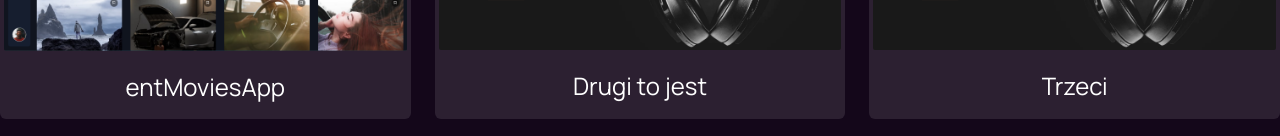
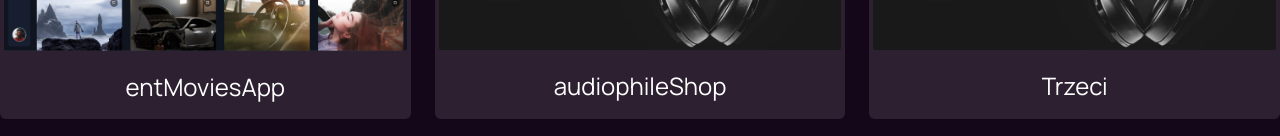
Before and after one commit to ArturDBW/Portfolio, a React (Vite) app: page / in a window 1280 px wide. Shown: the part 1490-1626 px from the top of the page. Built offline with nearby package versions, Linux system fonts and the light colour scheme.

Commit message:
change photos files

```diff
--- a/src/components/ModalProjects.tsx
+++ b/src/components/ModalProjects.tsx
@@ -54,6 +54,7 @@ export const ModalProjects = ({
                   src={gallery.image}
                   alt={gallery.image}
                   onClick={() => handleImageClick(gallery.image)}
+                  className="cursor-pointer rounded-md"
                 />
               </div>
             ))}
@@ -84,7 +85,11 @@ export const ModalProjects = ({
           className="bg-darknes-bg fixed left-0 top-0 z-30 h-full w-full backdrop-blur-xl"
         >
           <div className="fixed left-1/2 top-1/2 z-40 h-5/6 w-5/6 -translate-x-1/2 -translate-y-1/2">
-            <img src={selectedImage} alt={selectedImage} />
+            <img
+              src={selectedImage}
+              alt={selectedImage}
+              className="rounded-md"
+            />
           </div>
         </div>
       )}
--- a/src/data.json
+++ b/src/data.json
@@ -48,7 +48,7 @@
   },
   {
     "id": 2,
-    "title": "Drugi to jest",
+    "title": "audiophileShop",
     "description": "drugi opissss",
     "features": [
       {
@@ -74,7 +74,18 @@
     ],
     "repoLink": "www.repo",
     "websiteLink": "nooooo",
-    "image": "/assets/audiophileApp.png"
+    "image": "/assets/audiophileApp.png",
+    "gallery": [
+      {
+        "image": "/assets/audiophileApp.png"
+      },
+      {
+        "image": "/assets/audiophileApp2.png"
+      },
+      {
+        "image": "/assets/audiophileApp3.png"
+      }
+    ]
   },
   {
     "id": 3,
```
Also changed, not shown: public/assets/audiophileApp2.png (added), public/assets/audiophileApp3.png (added).
